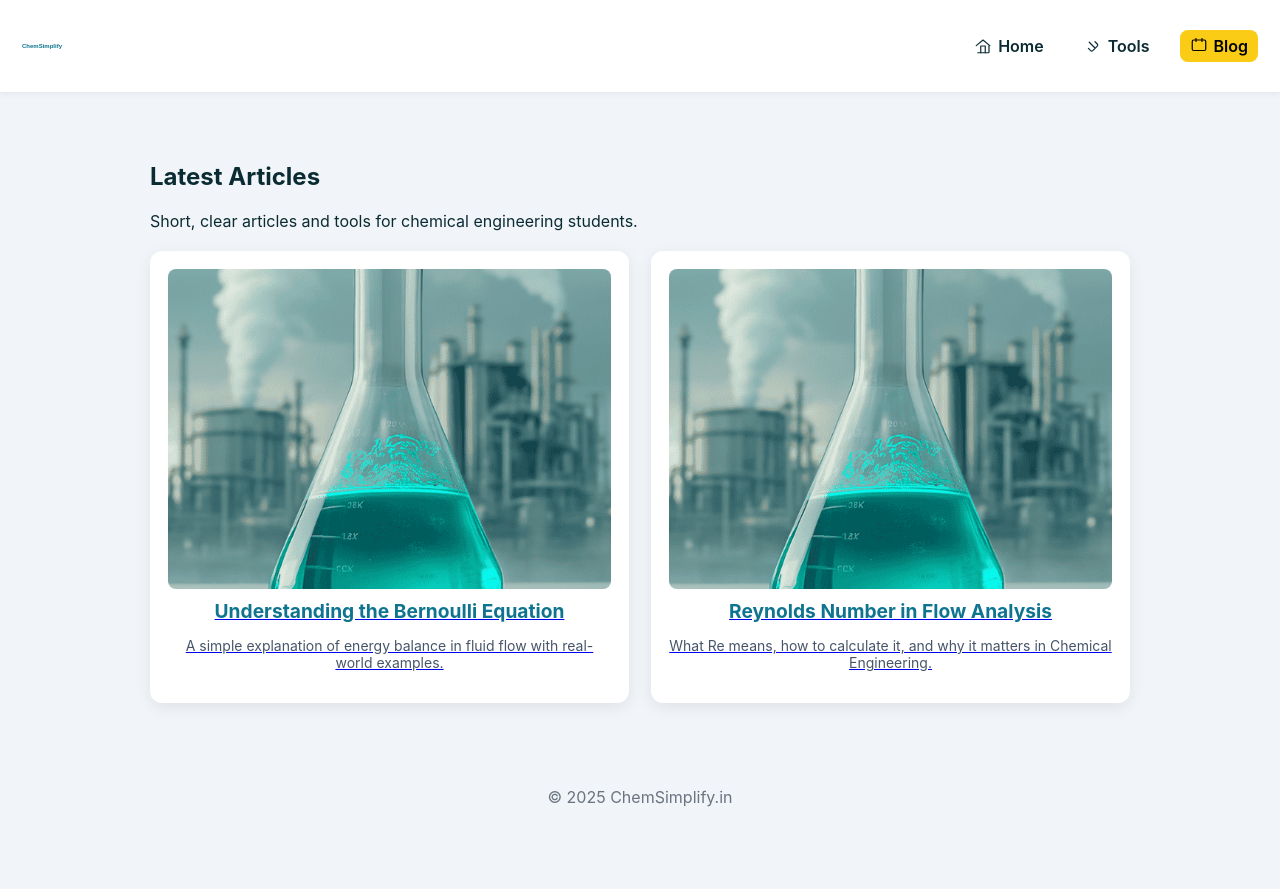
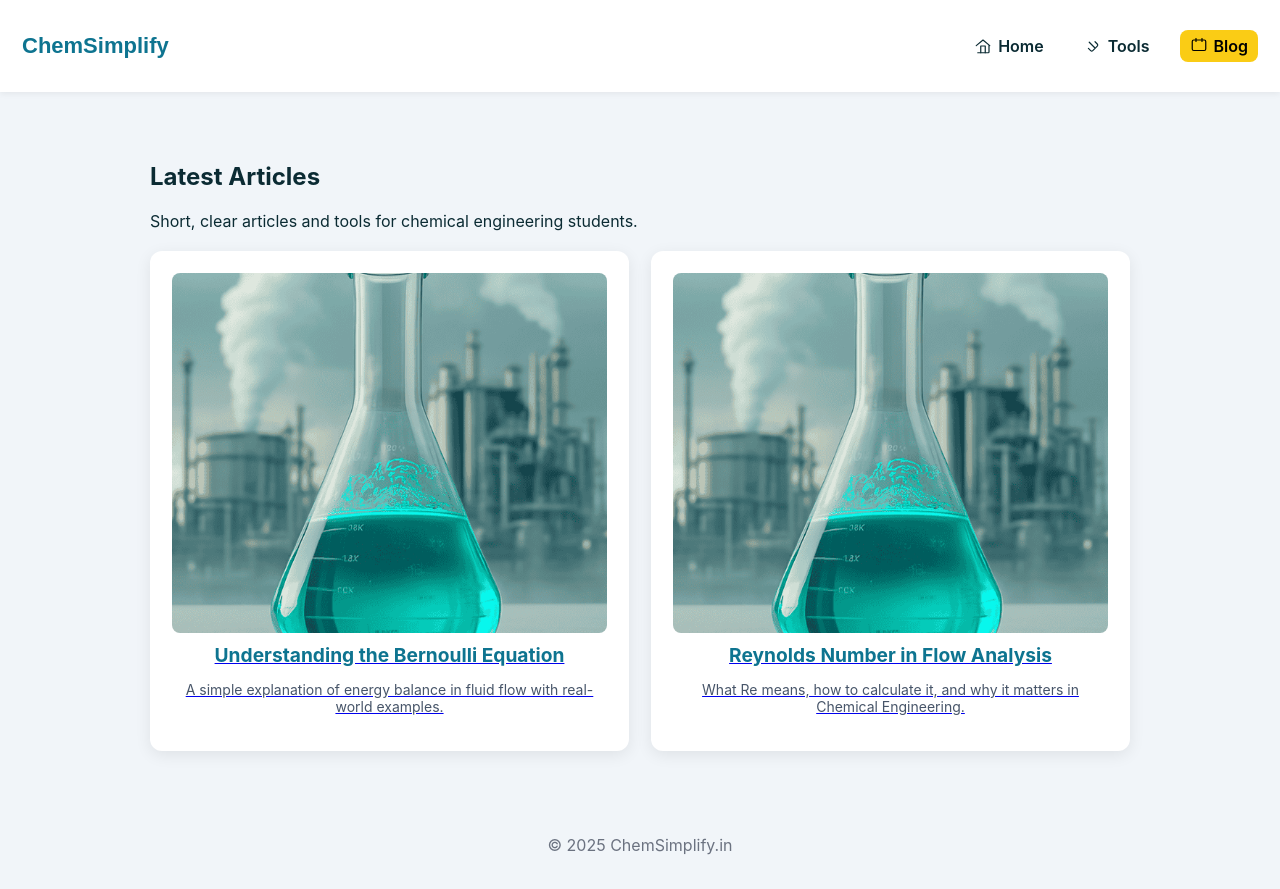
Before and after one commit to vkush2501-do/chemsimplify, a plain HTML site: page blog.html in a window 1280 px wide. Before the commit the page ends 841 px from the top, so only its background shows below. Drawn offline with Linux system fonts and the light colour scheme.

Commit message:
Update style.css

```diff
--- a/style.css
+++ b/style.css
@@ -44,10 +44,14 @@ body {
 }
 
 .cs-logo {
-  font-size: 6px;
+   .cs-logo img {
+  width: 60px;   /* adjust size */
+  height: auto;
+}
+  font-size: 22px;
   font-family: 'Poppins', sans-serif;
   color: var(--primary);
-  font-weight: 600;
+  font-weight: 700;
 }
 
 .cs-navlist {
@@ -140,14 +144,14 @@ body {
 .card {
   background: var(--white);
   border-radius: 10px;
-  padding: 18px;
+  padding: 22px;
   box-shadow: 0 6px 18px rgba(6,13,20,0.06);
   text-align: center;
 }
 
 .card img {
   width: 100%;
-  height: 320px;
+  height: 360px;
   border-radius: 8px;
   object-fit: cover;
 }
```
